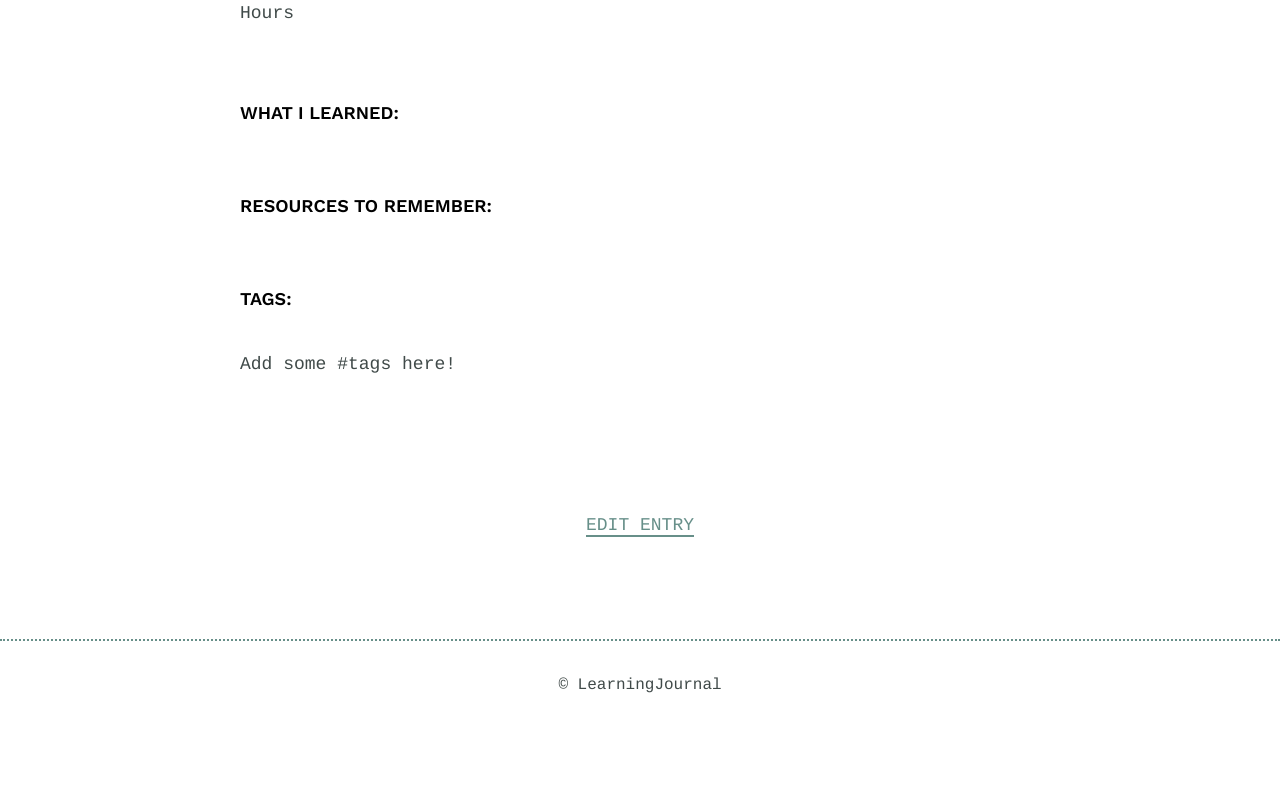
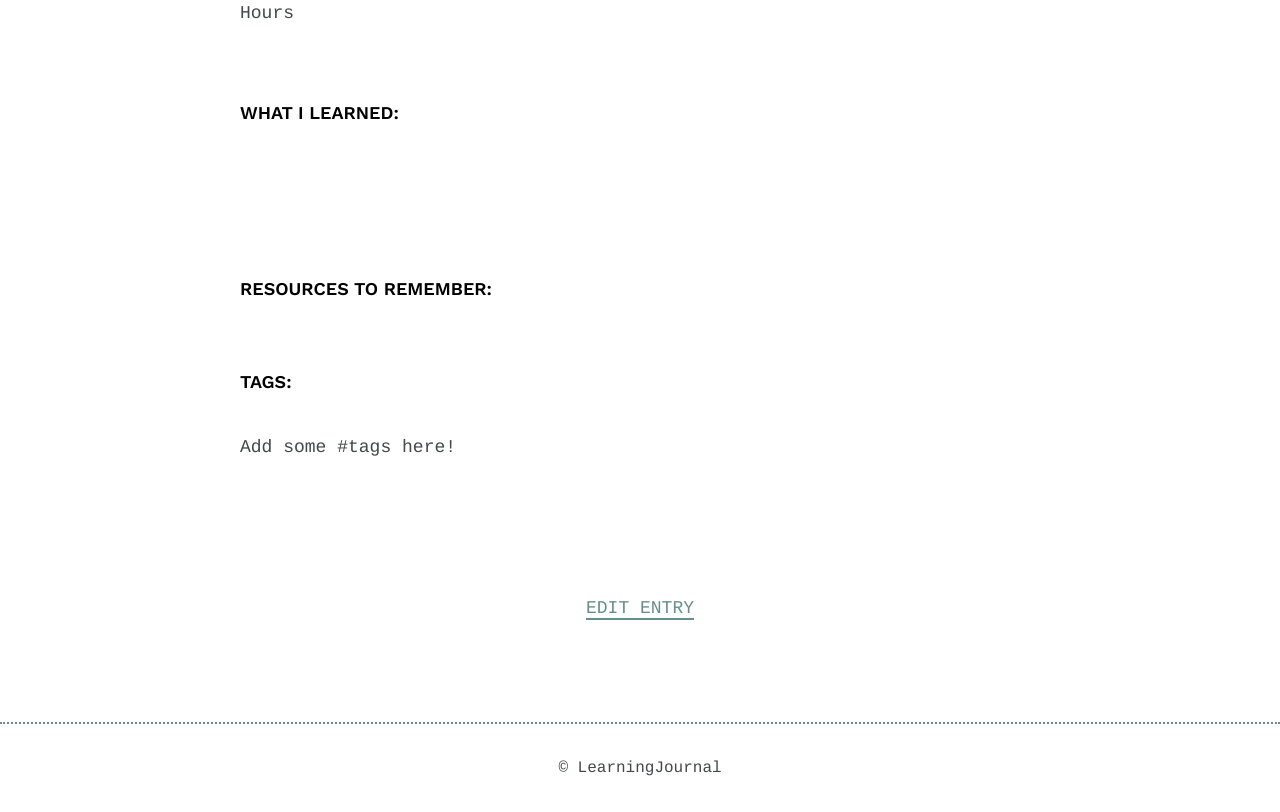
Before and after one commit to Marksparkyryan/LearningJournal, a Python web app: template templates/detail.html in a window 1280 px wide. Shown: the part 279-1091 px from the top of the page. Before the commit the page ends 972 px from the top, so only its background shows below. Run offline with Jinja, Linux system fonts and the light colour scheme; the template is opened without the code that fills it, so the values that code supplies are empty.

Commit message:
added css to preserve newlines in detail content

```diff
--- a/static/css/site.css
+++ b/static/css/site.css
@@ -172,6 +172,7 @@
 p {
   line-height: 1.8em;
   font-size: 18px;
+  white-space: pre-line;
 }
 p a {
   border-bottom: 2px solid #678f89;
--- a/templates/detail.html
+++ b/templates/detail.html
@@ -12,7 +12,7 @@
         <div class="entry">
           <h3>What I Learned:</h3>
           <p>
-            {{ entry.content }}
+              {{ entry.content }}
           </p>
         </div>
         <div class="entry">
```
